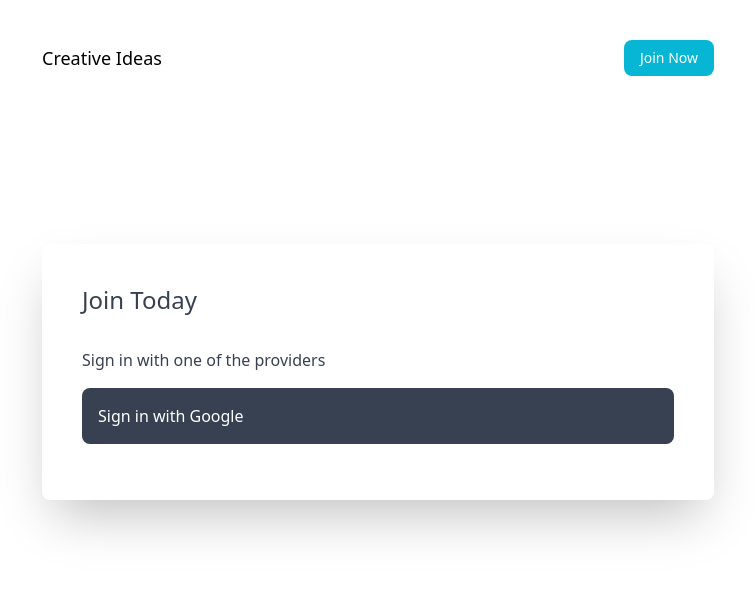
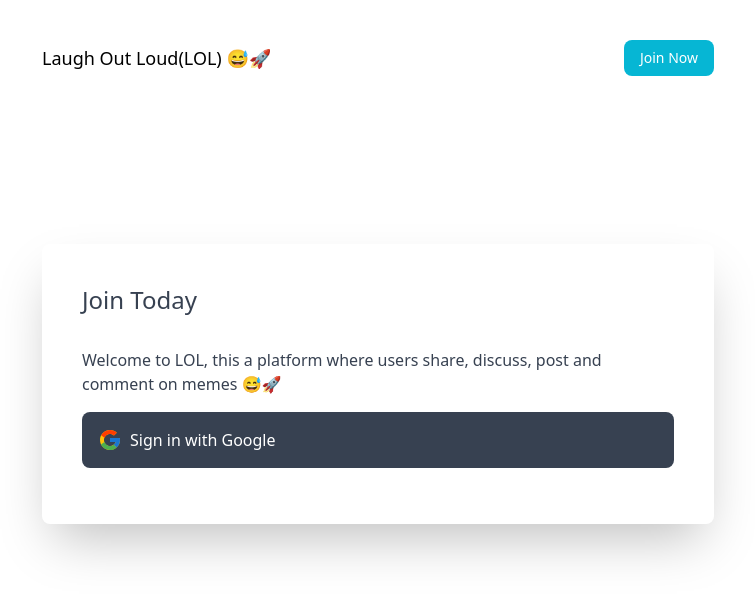
Before and after one commit to KingsleyAmankwah/Laugh-Out-Loud, a Next.js app: page /auth/login in a window 1280 px wide. Shown: the top 598 px of the page, without its empty margins (262-1017 px from the left). Built offline with nearby package versions, Linux system fonts and the light colour scheme; no server answers.

Commit message:
Name changed

```diff
--- a/components/Nav.jsx
+++ b/components/Nav.jsx
@@ -8,7 +8,7 @@ export default function Nav() {
     <nav className="flex justify-between items-center py-10">
       <Link href="/">
         <button className="text-sm md:text-lg font-medium">
-          Creative Ideas
+          Laugh Out Loud(LOL) 😅🚀
         </button>
       </Link>
       <ul className="flex items-center gap-10">
--- a/pages/auth/login.js
+++ b/pages/auth/login.js
@@ -1,4 +1,4 @@
-// import { FcGoogle } from "react-icons/fc";
+import { FcGoogle } from "react-icons/fc";
 import { signInWithPopup, GoogleAuthProvider } from "firebase/auth";
 import { auth } from "../../utils/firebase";
 import { useRouter } from "next/router";
@@ -32,12 +32,15 @@ export default function Login() {
     <div className="shadow-2xl mt-32 p-10 text-gray-700 rounded-lg">
       <h2 className="text-2xl font-medium">Join Today</h2>
       <div className="py-4">
-        <h3 className="py-4">Sign in with one of the providers</h3>
+        <h3 className="py-4">
+          Welcome to LOL, this a platform where users share, discuss, post and
+          comment on memes 😅🚀
+        </h3>
         <button
           onClick={GoogleLogin}
           className="text-white bg-gray-700 w-full font-medium rounded-lg flex align-middle p-4 gap-2"
         >
-          {/* <FcGoogle className="text-2xl" /> */}
+          <FcGoogle className="text-2xl" />
           Sign in with Google
         </button>
       </div>
```
